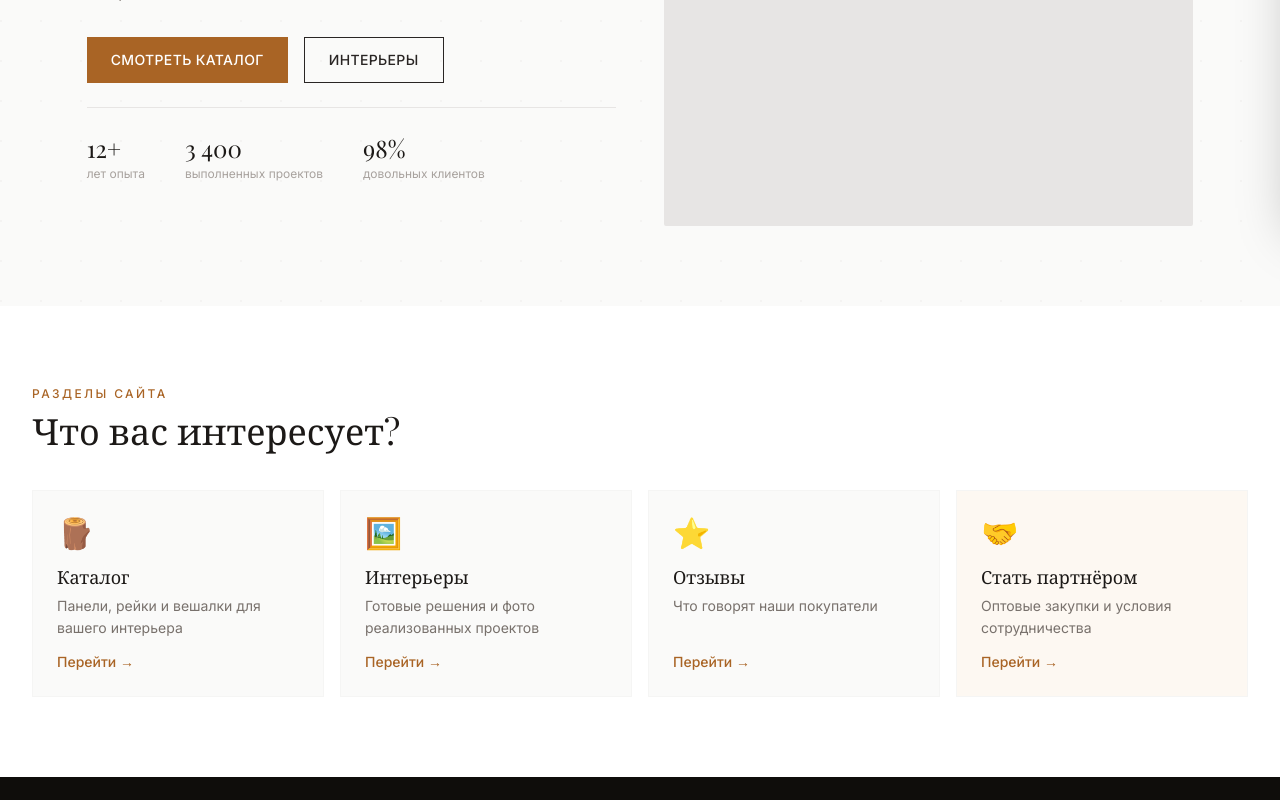
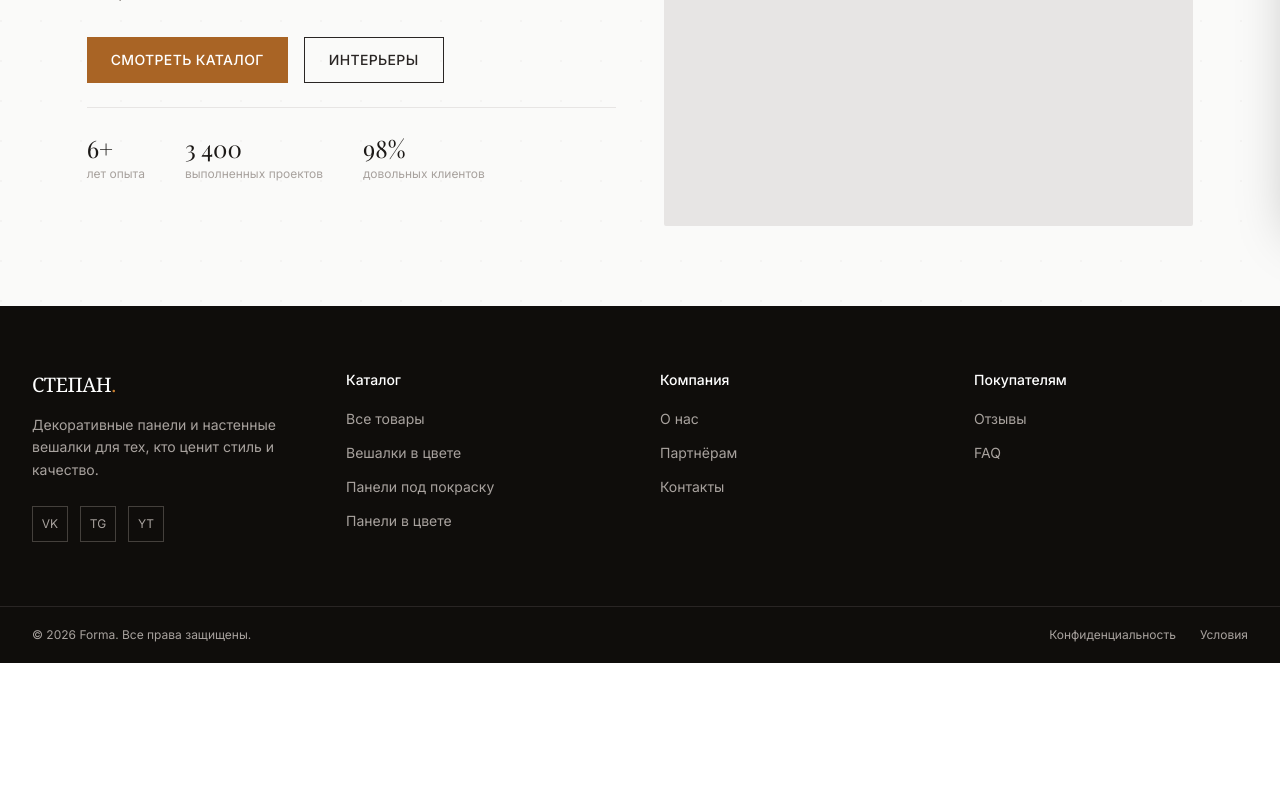
Before and after one commit to BebebeAllOfYou/shop, a React (Vite) app: page / in a window 1280 px wide. Shown: the part 580-1380 px from the top of the page. After the commit the page ends 1243 px from the top, so only its background shows below. Built offline with nearby package versions, Linux system fonts and the light colour scheme; a web font is replaced by a local one.

Commit message:
изменено 26

```diff
--- a/public/data/company.json
+++ b/public/data/company.json
@@ -1,9 +1,9 @@
 {
-  "name": "Forma",
+  "name": "СТЕПАН",
   "tagline": "Мебель из натурального дерева",
   "founded": 2012,
   "stats": [
-    { "value": "12+",   "label": "лет опыта"           },
+    { "value": "6+",   "label": "лет опыта"           },
     { "value": "3 400", "label": "выполненных проектов" },
     { "value": "98%",   "label": "довольных клиентов"   }
   ],
--- a/src/pages/HomePage.jsx
+++ b/src/pages/HomePage.jsx
@@ -1,79 +1,14 @@
 /**
  * HomePage — главная страница
- * Содержит Hero и навигационные карточки-превью разделов сайта.
+ * Показывает только Hero-экран.
  */
 
-import { Link } from 'react-router-dom'
-import Hero     from '../components/Hero'
-
-const SECTIONS = [
-  {
-    to:          '/catalog',
-    label:       'Каталог',
-    description: 'Панели, рейки и вешалки для вашего интерьера',
-    icon:        '🪵',
-    accent:      'bg-stone-50 hover:bg-stone-100',
-  },
-  {
-    to:          '/gallery',
-    label:       'Интерьеры',
-    description: 'Готовые решения и фото реализованных проектов',
-    icon:        '🖼️',
-    accent:      'bg-stone-50 hover:bg-stone-100',
-  },
-  {
-    to:          '/reviews',
-    label:       'Отзывы',
-    description: 'Что говорят наши покупатели',
-    icon:        '⭐',
-    accent:      'bg-stone-50 hover:bg-stone-100',
-  },
-  {
-    to:          '/partner',
-    label:       'Стать партнёром',
-    description: 'Оптовые закупки и условия сотрудничества',
-    icon:        '🤝',
-    accent:      'bg-primary-50 hover:bg-primary-100',
-  },
-]
+import Hero from '../components/Hero'
 
 export default function HomePage() {
   return (
     <main>
-      {/* Hero занимает весь экран — отступ для шапки встроен */}
       <Hero />
-
-      {/* Быстрые ссылки на разделы */}
-      <section className="py-20 bg-white">
-        <div className="container-site">
-          <p className="section-label mb-2">Разделы сайта</p>
-          <h2 className="section-title mb-10">Что вас интересует?</h2>
-
-          <div className="grid sm:grid-cols-2 lg:grid-cols-4 gap-4">
-            {SECTIONS.map(({ to, label, description, icon, accent }) => (
-              <Link
-                key={to}
-                to={to}
-                className={[
-                  'group flex flex-col gap-3 p-6 border border-stone-100 transition-all duration-200',
-                  accent,
-                ].join(' ')}
-              >
-                <span className="text-3xl">{icon}</span>
-                <div>
-                  <h3 className="font-display text-lg text-stone-900 group-hover:text-primary-700 transition-colors">
-                    {label}
-                  </h3>
-                  <p className="text-sm text-stone-500 mt-1 leading-relaxed">{description}</p>
-                </div>
-                <span className="text-primary-600 text-sm font-medium mt-auto">
-                  Перейти →
-                </span>
-              </Link>
-            ))}
-          </div>
-        </div>
-      </section>
     </main>
   )
 }
```
